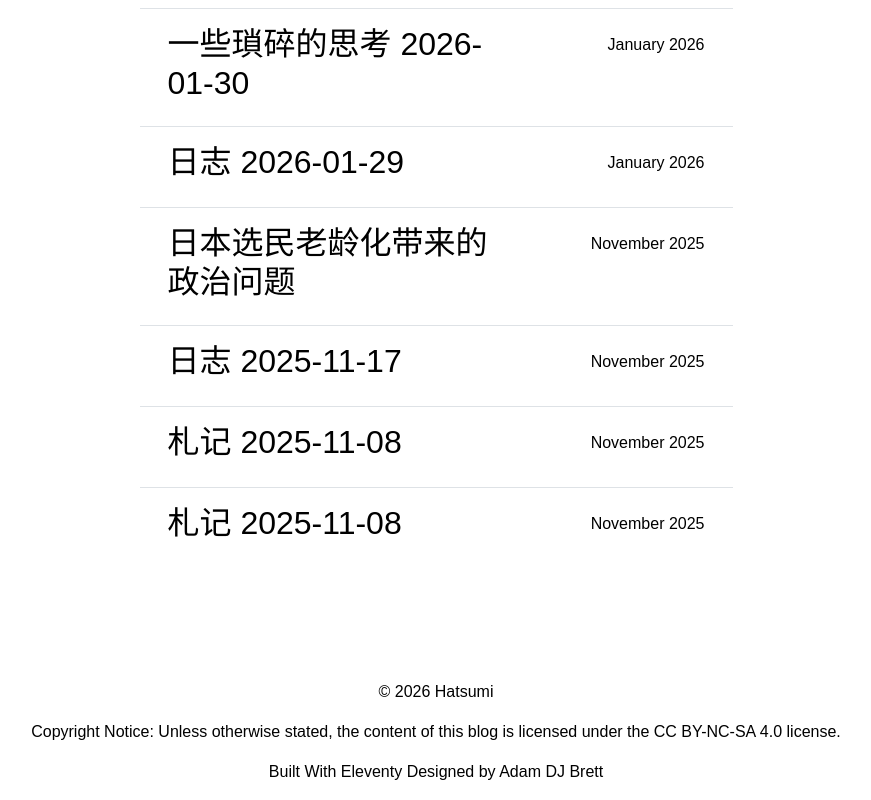
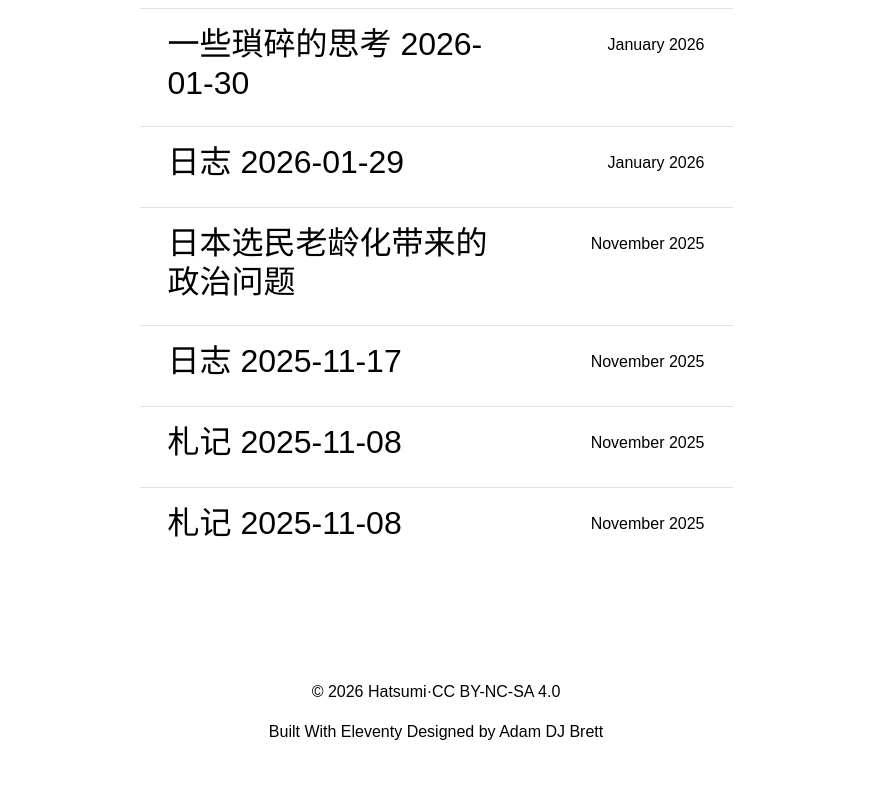
Before and after one commit to 0T63/0t63.github.io, an Eleventy site: page content/blog.njk in a window 1280 px wide. Shown: the part 2722-3522 px from the top of the page, without its empty margins (204-1075 px from the left). After the commit the page ends 3482 px from the top, so only its background shows below. Built offline with nearby package versions, Linux system fonts and the light colour scheme; Eleventy itself is replaced by a stand-in of ours; files that its build step writes are made by us from their sources; a script that the page names is missing; what @zachleat/heading-anchors, eleventy-plugin-toc, markdown-it-attrs, zod-validation-error would draw is missing.

Commit message:
refactor: unify copyright notice with CC license

```diff
--- a/_includes/partials/footer.njk
+++ b/_includes/partials/footer.njk
@@ -1,6 +1,6 @@
 <footer class="container mt-3 text-center">
-<p>© 2026 <a href="/about/">Hatsumi</a></p>
-<p>Copyright Notice: Unless otherwise stated, the content of this blog is licensed under the <a href="https://creativecommons.org/licenses/by-nc-sa/4.0/">CC BY-NC-SA 4.0</a> license.</p>
+<p>© 2026 <a href="/about/">Hatsumi</a>·<a href="https://creativecommons.org/licenses/by-nc-sa/4.0/">CC BY-NC-SA 4.0</a></p>
+
 <p>Built With <a href="https://11ty.dev" target="_blank">{{ eleventy.generator }}</a> {{metadata.footer.text1}}
 <a href="{{metadata.footer.text2_url}}" target="_blank">{{metadata.footer.text2}}</a>
 </p>
```
